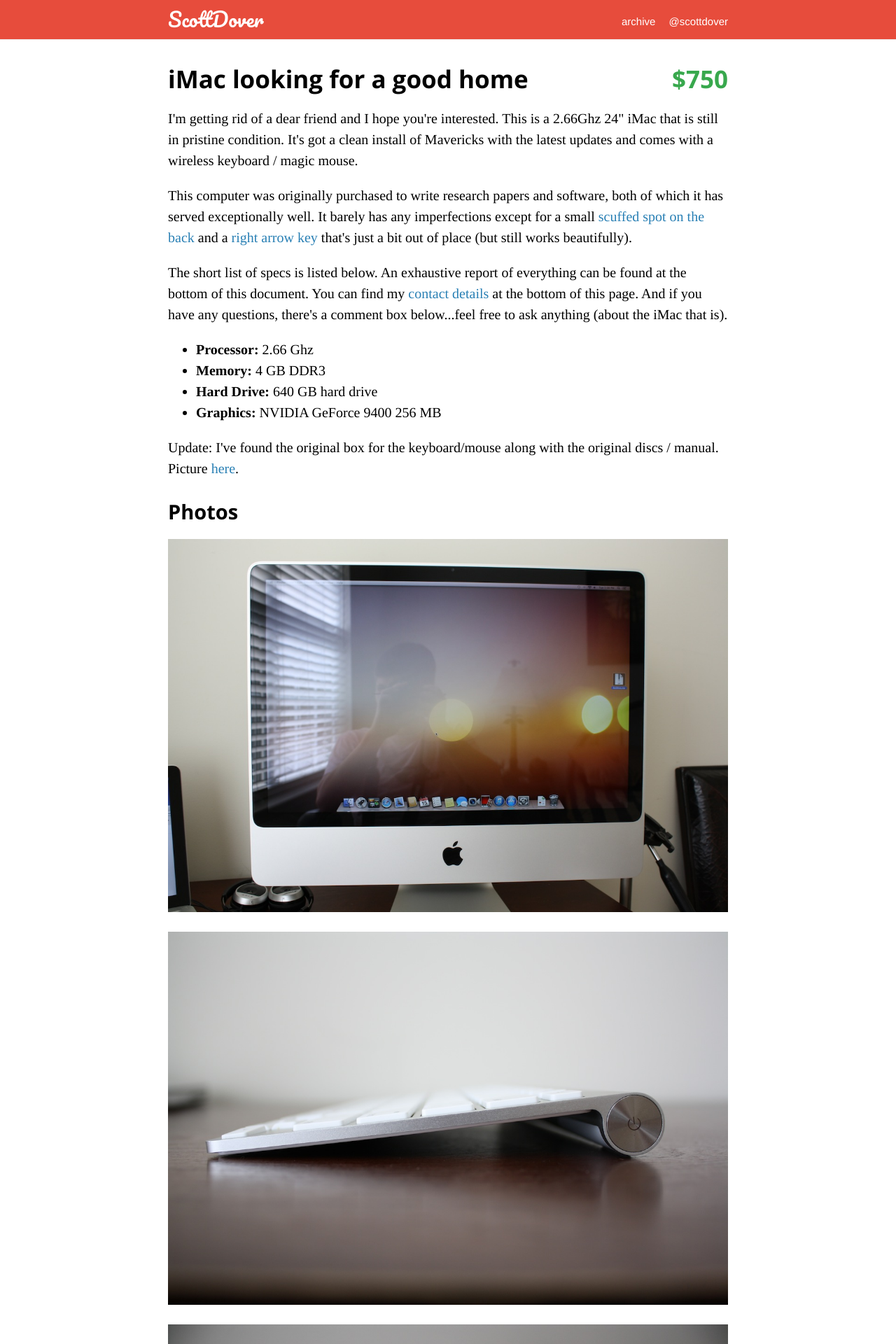
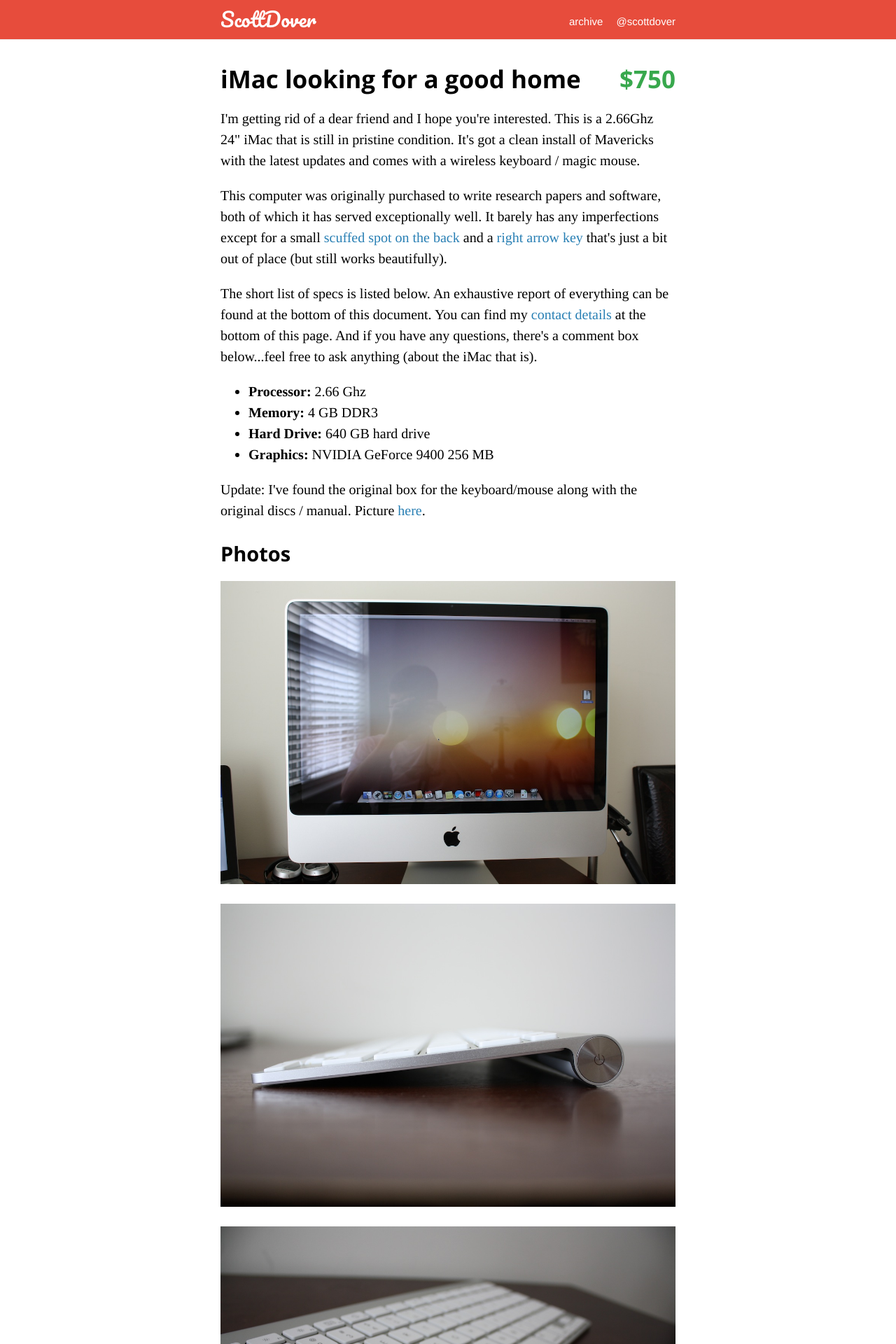
Before and after one commit to scottdover/scottdover.github.io, a Jekyll site: the page built from index.html, in a window 1280 px wide. Shown: the top 1920 px of the page at 70% size. Built offline with Jekyll 4.4.1, drawn with Linux system fonts in a browser that asks for light colours; Markdown is read by kramdown in place of the engine named in the settings; comment, search, counter and statistics services are not loaded.

Commit message:
tweaking styles

```diff
--- a/css/all.sass
+++ b/css/all.sass
@@ -103,7 +103,7 @@
 		display: block
 
 .container
-	width: 800px
+	width: 650px
 	max-width: 96%
 	padding: 0 2%
 	margin: 0 auto
@@ -238,7 +238,7 @@
 	border-bottom: 1px solid #eee
 
 .content
-	width: 800px
+	width: 650px
 	max-width: 96%
 	padding: 0 2%
 	margin: 0 auto
```
Also changed, not shown: css/all.css.
